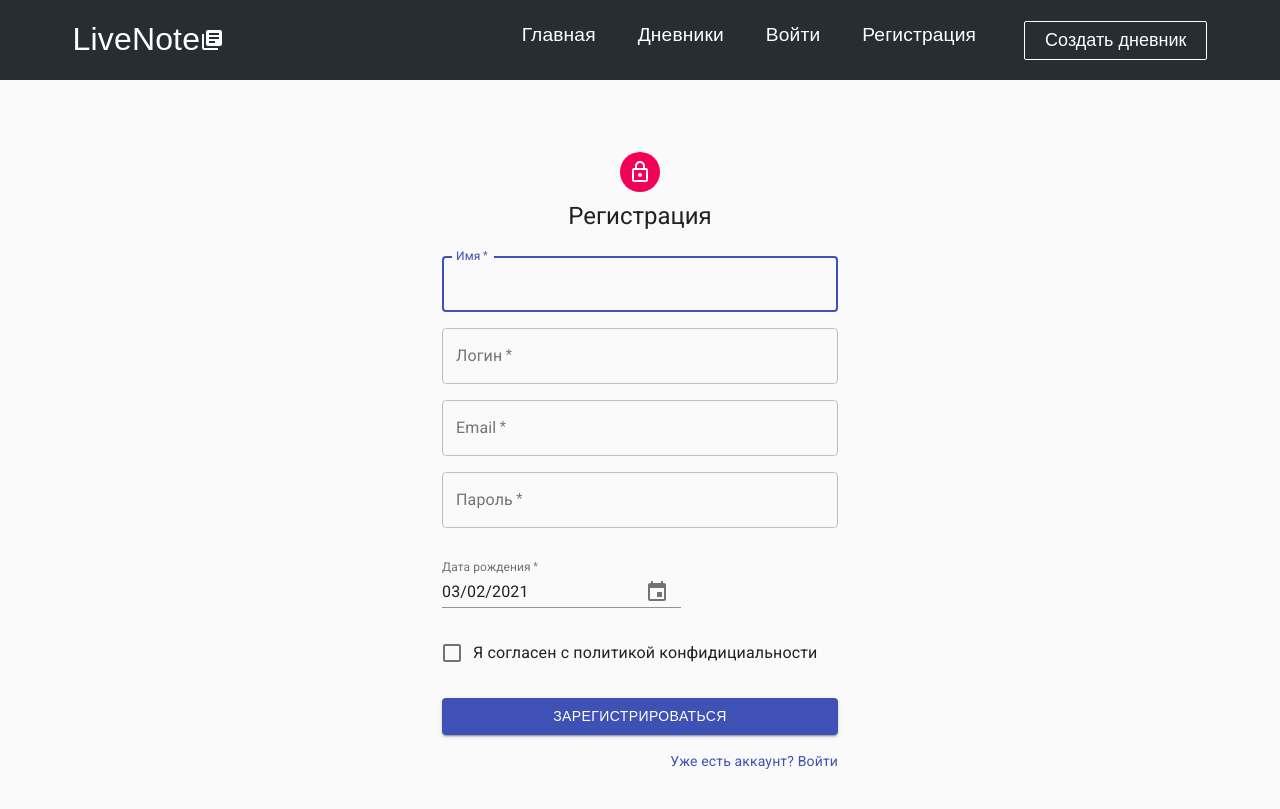
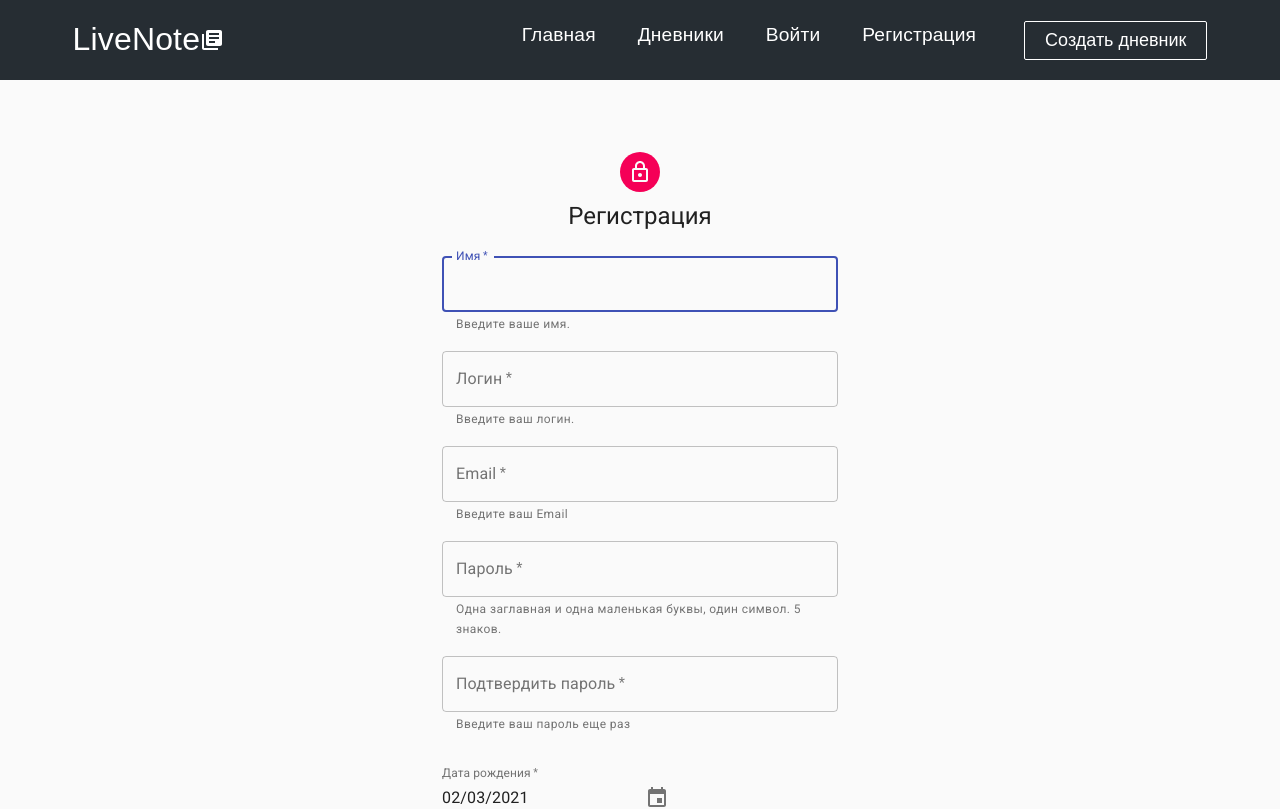
Before and after one commit to Arestout/live-notes-frontend, a React (Create React App) app: page /sign-up in a window 1280 px wide. Shown: the top 809 px of the page. Built offline with nearby package versions, Linux system fonts and the light colour scheme; the HTML template or start-up script is replaced by a standard one.

Commit message:
refactor: Sign up form, added validation

```diff
--- a/package.json
+++ b/package.json
@@ -23,13 +23,15 @@
     "eslint-plugin-react": "^7.22.0",
     "eslint-plugin-react-hooks": "^4.2.0",
     "font-awesome": "^4.7.0",
+    "formik": "^2.2.6",
     "jsx": "^0.9.89",
     "prettier": "^2.2.1",
     "react": "^17.0.1",
     "react-dom": "^17.0.1",
     "react-router-dom": "^5.2.0",
     "react-scripts": "4.0.3",
-    "web-vitals": "^1.0.1"
+    "web-vitals": "^1.0.1",
+    "yup": "^0.32.9"
   },
   "scripts": {
     "start": "react-scripts start",
--- a/src/components/SignIn/SignIn.js
+++ b/src/components/SignIn/SignIn.js
@@ -34,6 +34,10 @@ const useStyles = makeStyles((theme) => ({
     margin: theme.spacing(3, 0, 2),
   },
 }));
+
+const onSubmit = () => {
+  return;
+};
 
 export default function SignIn() {
   const classes = useStyles();
@@ -92,7 +96,7 @@ export default function SignIn() {
             </Grid>
             <Grid item>
               <Link to="/sign-up" component={RouterLink} variant="body2">
-                Нет акаунта? Зарегистрируйтесь
+                Нет аккаунта? Зарегистрируйтесь
               </Link>
             </Grid>
           </Grid>
--- a/src/components/SignUp/SignUp.js
+++ b/src/components/SignUp/SignUp.js
@@ -1,4 +1,4 @@
-import React from 'react';
+import React, { useState } from 'react';
 import Avatar from '@material-ui/core/Avatar';
 import Button from '@material-ui/core/Button';
 import CssBaseline from '@material-ui/core/CssBaseline';
@@ -19,6 +19,9 @@ import {
 } from '@material-ui/pickers';
 import Copyright from '../Copyright/Copyright';
 import { Link as RouterLink } from 'react-router-dom';
+import { Formik, Form } from 'formik';
+import axios from 'axios';
+import SignUpSchema from './SignUp.schema';
 
 const useStyles = makeStyles((theme) => ({
   paper: {
@@ -40,15 +43,56 @@ const useStyles = makeStyles((theme) => ({
   },
 }));
 
+const formStatusProps = {
+  success: {
+    message: 'Signed up successfully.',
+    type: 'success',
+  },
+  duplicate: {
+    message: 'Email-id already exist. Please use different email-id.',
+    type: 'error',
+  },
+  error: {
+    message: 'Something went wrong. Please try again.',
+    type: 'error',
+  },
+};
+
 export default function SignUp() {
   const classes = useStyles();
 
-  const [selectedDate, setSelectedDate] = React.useState(
-    new Date(new Date().toJSON().slice(0, 10))
+  const [displayFormStatus, setDisplayFormStatus] = useState(false);
+  const [formStatus, setFormStatus] = useState({
+    message: '',
+    type: '',
+  });
+
+  const createNewUser = async (data, resetForm) => {
+    try {
+      if (data) {
+        console.log(data);
+        return;
+        const response = await axios.post(
+          'https://limitless-savannah-84914.herokuapp.com/registration',
+          data
         );
-
-  const handleDateChange = (date) => {
-    setSelectedDate(date);
+        console.log(response);
+        setFormStatus(formStatusProps.success);
+        resetForm({});
+      }
+    } catch (error) {
+      const response = error.response;
+      if (
+        response?.data === 'такой пользователь уже существует' &&
+        response?.status === 400
+      ) {
+        setFormStatus(formStatusProps.duplicate);
+      } else {
+        setFormStatus(formStatusProps.error);
+      }
+    } finally {
+      setDisplayFormStatus(true);
+    }
   };
 
   return (
@@ -61,11 +105,40 @@ export default function SignUp() {
         <Typography component="h1" variant="h5">
           Регистрация
         </Typography>
-        <form className={classes.form} noValidate>
+        <Formik
+          initialValues={{
+            name: '',
+            password: '',
+            confirmPassword: '',
+            login: '',
+            email: '',
+            date: new Date(new Date()).toJSON().slice(0, 10),
+          }}
+          onSubmit={(values, actions) => {
+            createNewUser(values, actions.resetForm);
+            setTimeout(() => {
+              actions.setSubmitting(false);
+            }, 500);
+          }}
+          validationSchema={SignUpSchema}
+        >
+          {(props) => {
+            const {
+              values,
+              touched,
+              errors,
+              handleBlur,
+              handleChange,
+              setFieldValue,
+              isSubmitting,
+            } = props;
+            return (
+              <Form className={classes.form}>
                 <Grid container spacing={2}>
                   <Grid item xs={12}>
                     <TextField
                       autoComplete="name"
+                      value={values.name}
                       name="name"
                       variant="outlined"
                       required
@@ -73,32 +146,60 @@ export default function SignUp() {
                       id="name"
                       label="Имя"
                       autoFocus
+                      helperText={
+                        errors.name && touched.name
+                          ? 'Введите ваше имя.'
+                          : 'Введите ваше имя.'
+                      }
+                      error={errors.name && touched.name ? true : false}
+                      onChange={handleChange}
+                      onBlur={handleBlur}
                     />
                   </Grid>
                   <Grid item xs={12}>
                     <TextField
+                      autoComplete="login"
+                      value={values.login}
+                      name="login"
                       variant="outlined"
                       required
                       fullWidth
                       id="login"
                       label="Логин"
-                name="login"
-                autoComplete="login"
+                      helperText={
+                        errors.login && touched.login
+                          ? 'Введите ваш логин.'
+                          : 'Введите ваш логин.'
+                      }
+                      error={errors.login && touched.login ? true : false}
+                      onChange={handleChange}
+                      onBlur={handleBlur}
                     />
                   </Grid>
                   <Grid item xs={12}>
                     <TextField
+                      autoComplete="email"
+                      value={values.email}
                       variant="outlined"
                       required
                       fullWidth
                       id="email"
                       label="Email"
                       name="email"
-                autoComplete="email"
+                      helperText={
+                        errors.email && touched.email
+                          ? 'Введите ваш валидный Email.'
+                          : 'Введите ваш Email'
+                      }
+                      error={errors.email && touched.email ? true : false}
+                      onChange={handleChange}
+                      onBlur={handleBlur}
                     />
                   </Grid>
                   <Grid item xs={12}>
                     <TextField
+                      autoComplete="current-password"
+                      value={values.password}
                       variant="outlined"
                       required
                       fullWidth
@@ -106,7 +207,38 @@ export default function SignUp() {
                       label="Пароль"
                       type="password"
                       id="password"
-                autoComplete="current-password"
+                      helperText={
+                        errors.password && touched.password
+                          ? 'Пароль не соответствует требованиям. Одна заглавная и одна маленькая буквы, один символ. 5 знаков'
+                          : 'Одна заглавная и одна маленькая буквы, один символ. 5 знаков.'
+                      }
+                      error={errors.password && touched.password ? true : false}
+                      onChange={handleChange}
+                      onBlur={handleBlur}
+                    />
+                  </Grid>
+                  <Grid item xs={12}>
+                    <TextField
+                      value={values.confirmPassword}
+                      variant="outlined"
+                      required
+                      fullWidth
+                      name="confirmPassword"
+                      id="confirmPassword"
+                      label="Подтвердить пароль"
+                      type="password"
+                      helperText={
+                        errors.confirmPassword && touched.confirmPassword
+                          ? errors.confirmPassword
+                          : 'Введите ваш пароль еще раз'
+                      }
+                      error={
+                        errors.confirmPassword && touched.confirmPassword
+                          ? true
+                          : false
+                      }
+                      onChange={handleChange}
+                      onBlur={handleBlur}
                     />
                   </Grid>
                   <Grid item xs={12}>
@@ -115,22 +247,35 @@ export default function SignUp() {
                         disableToolbar
                         variant="inline"
                         required
-                  format="MM/dd/yyyy"
+                        format="dd/MM/yyyy"
                         margin="normal"
                         id="date-picker-inline"
                         label="Дата рождения"
-                  value={selectedDate}
-                  onChange={handleDateChange}
+                        value={values.date}
+                        onChange={(value) => {
+                          console.log({ value });
+                          setFieldValue(
+                            'date',
+                            new Date(value).toJSON().slice(0, 10)
+                          );
+                        }}
+                        autoOk
                         KeyboardButtonProps={{
-                    'aria-label': 'change date',
+                          'aria-label': 'изменить дату рождения',
                         }}
                       />
                     </MuiPickersUtilsProvider>
                   </Grid>
                   <Grid item xs={12}>
                     <FormControlLabel
-                control={<Checkbox value="allowExtraEmails" color="primary" />}
-                label="Я согласен с политикой конфидициальности"
+                      control={
+                        <Checkbox
+                          value="allowExtraEmails"
+                          color="primary"
+                          required
+                        />
+                      }
+                      label="Я согласен/согласна с политикой конфиденциальности *"
                     />
                   </Grid>
                 </Grid>
@@ -140,9 +285,23 @@ export default function SignUp() {
                   variant="contained"
                   color="primary"
                   className={classes.submit}
+                  disabled={isSubmitting}
                 >
                   Зарегистрироваться
                 </Button>
+                {displayFormStatus && (
+                  <div className="formStatus">
+                    {formStatus.type === 'error' ? (
+                      <p className={classes.errorMessage}>
+                        {formStatus.message}
+                      </p>
+                    ) : formStatus.type === 'success' ? (
+                      <p className={classes.successMessage}>
+                        {formStatus.message}
+                      </p>
+                    ) : null}
+                  </div>
+                )}
                 <Grid container justify="flex-end">
                   <Grid item>
                     <Link to="/sign-in" component={RouterLink} variant="body2">
@@ -150,7 +309,10 @@ export default function SignUp() {
                     </Link>
                   </Grid>
                 </Grid>
-        </form>
+              </Form>
+            );
+          }}
+        </Formik>
       </div>
       <Box mt={5}>
         <Copyright />
--- /dev/null
+++ b/src/components/SignUp/SignUp.schema.js
@@ -0,0 +1,19 @@
+import * as Yup from 'yup';
+
+const SignUpSchema = Yup.object().shape({
+  email: Yup.string().email().required('Enter valid email-id'),
+  name: Yup.string().required('Please enter full name'),
+  login: Yup.string().required('Please enter login'),
+  password: Yup.string()
+    .matches(/^(?=.*[A-Z])(?=.*[a-z])(?=.*[0-9])(?=.*[!@#$%^&*()]).{5,20}\S$/)
+    .required(
+      'Please valid password. One uppercase, one lowercase, one special character and no spaces'
+    ),
+  confirmPassword: Yup.string()
+    .required('Required')
+    .test('password-match', 'Password musth match', function (value) {
+      return this.parent.password === value;
+    }),
+});
+
+export default SignUpSchema;
```
Also changed, not shown: 2 other files (tests, documents, lock files or other folders). Lines whose indentation alone changed are shown as unchanged.
